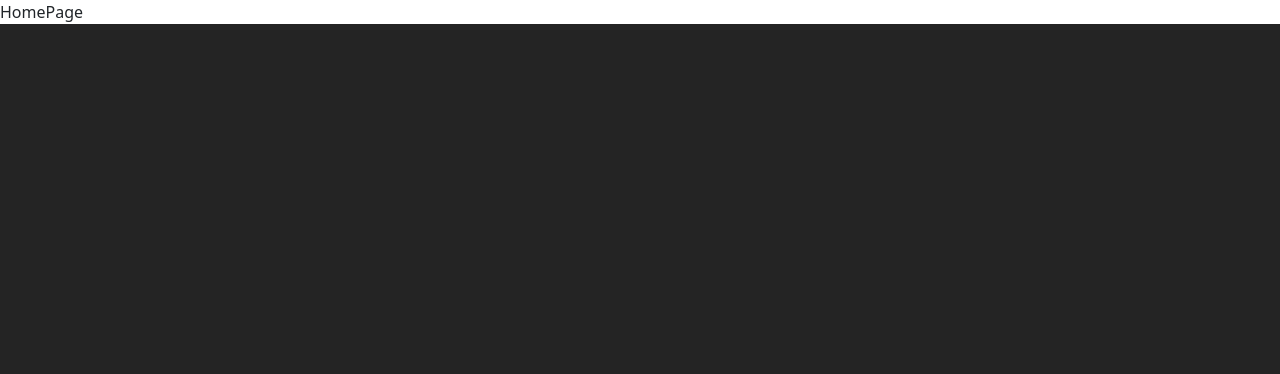
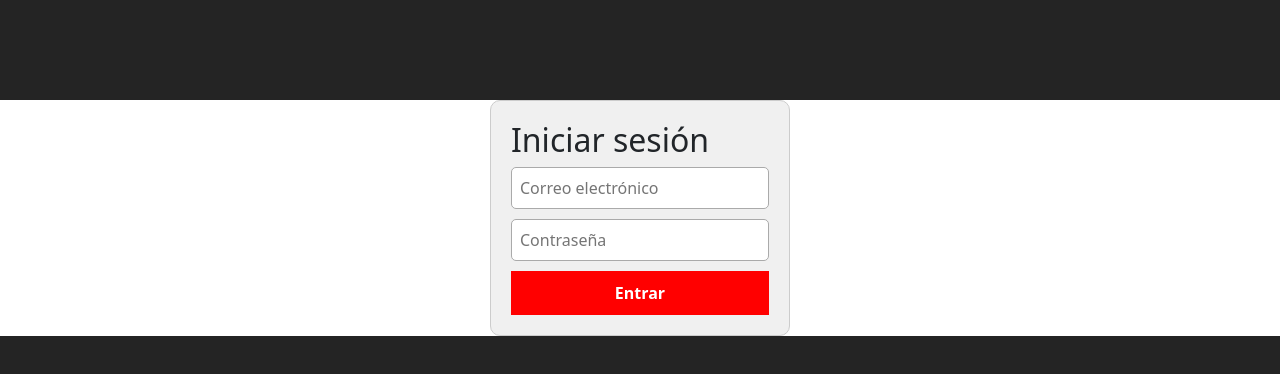
Before and after one commit to NicoZ22/defensa-final, a React (Vite) app in the folder defensa-gym/: page / in a window 1280 px wide. Shown: the top 374 px of the page. Built offline with nearby package versions, Linux system fonts and the light colour scheme.

Commit message:
logro conectar db.json con edit perfil

```diff
--- a/defensa-gym/src/components/MAIN/Editperfil.jsx
+++ b/defensa-gym/src/components/MAIN/Editperfil.jsx
@@ -4,23 +4,39 @@ import "../../styles/MAIN/editperfil.css";
 export const EditPerfil = () => {
   const [usuario, setUsuario] = useState(null);
   const [foto, setFoto] = useState(null);
-  const [storageKey, setStorageKey] = useState(null);
   const [editando, setEditando] = useState(false);
   const [form, setForm] = useState({});
+  const [userId, setUserId] = useState(null);
+  const [endpoint, setEndpoint] = useState(null);
 
   useEffect(() => {
-    const fuentes = ["empleadoData", "socioData", "adminData"];
-    for (let key of fuentes) {
-      const data = localStorage.getItem(key);
-      if (data) {
-        const parsed = JSON.parse(data);
-        setUsuario(parsed);
-        setFoto(parsed.foto || null);
-        setStorageKey(key);
-        setForm(parsed);
-        break;
-      }
-    }
+    const email = sessionStorage.getItem("userEmail");
+    const rol = sessionStorage.getItem("userRol");
+
+    if (!email || !rol) return;
+
+    const endpointMap = {
+      admin: "admins",
+      empleado: "empleados",
+      socio: "socios"
+    };
+
+    const ep = endpointMap[rol];
+    setEndpoint(ep);
+
+    fetch(`http://localhost:3000/${ep}?email=${email}`)
+      .then(res => res.json())
+      .then(data => {
+        if (data.length > 0) {
+          setUsuario(data[0]);
+          setForm(data[0]);
+          setFoto(data[0].foto || null);
+          setUserId(data[0].id);
+        }
+      })
+      .catch(err => {
+        console.error("Error al cargar usuario:", err);
+      });
   }, []);
 
   const handleImagen = (e) => {
@@ -63,16 +79,26 @@ export const EditPerfil = () => {
       return;
     }
 
-    setUsuario(form);
-    setEditando(false);
-    if (storageKey) {
-      localStorage.setItem(storageKey, JSON.stringify(form));
-    }
+    fetch(`http://localhost:3000/${endpoint}/${userId}`, {
+      method: "PUT",
+      headers: { "Content-Type": "application/json" },
+      body: JSON.stringify(form)
+    })
+      .then(res => res.json())
+      .then(data => {
+        setUsuario(data);
+        setEditando(false);
+        alert("Perfil actualizado correctamente.");
+      })
+      .catch(err => {
+        console.error("Error al guardar cambios:", err);
+        alert("Hubo un error al guardar los cambios.");
+      });
   };
 
   const cancelarEdicion = () => {
     setForm(usuario);
-    setFoto(usuario.foto || null);
+    setFoto(usuario?.foto || null);
     setEditando(false);
   };
 
--- a/defensa-gym/src/pages/PAGINAS DE INICIO/HomePage.jsx
+++ b/defensa-gym/src/pages/PAGINAS DE INICIO/HomePage.jsx
@@ -1,6 +1,91 @@
+
+// export const HomePage = () => {
+//   return (
+//     <div>HomePage</div>
+//   )
+// }
+
+
+
+import React, { useState } from "react";
+import { useNavigate } from "react-router-dom";
 
 export const HomePage = () => {
+  const [email, setEmail] = useState("");
+  const [contraseña, setContraseña] = useState("");
+  const [error, setError] = useState("");
+  const navigate = useNavigate();
+
+  const manejarLogin = async () => {
+    const roles = ["admins", "empleados", "socios"];
+
+    for (const rol of roles) {
+      try {
+        const res = await fetch(`http://localhost:3000/${rol}?email=${email}`);
+        const data = await res.json();
+
+        if (data.length > 0 && data[0].contraseña === contraseña) {
+          sessionStorage.setItem("userEmail", data[0].email);
+          sessionStorage.setItem("userRol", data[0].rol);
+          navigate("/editperfil"); // Asegúrate de tener esta ruta
+          return;
+        }
+      } catch (err) {
+        console.error("Error de conexión:", err);
+        setError("Error al conectar con el servidor.");
+        return;
+      }
+    }
+
+    setError("Correo o contraseña incorrectos.");
+  };
+
   return (
-    <div>HomePage</div>
-  )
-}
+    <div style={estilos.contenedor}>
+      <h2>Iniciar sesión</h2>
+      <input
+        type="email"
+        placeholder="Correo electrónico"
+        value={email}
+        onChange={(e) => setEmail(e.target.value)}
+        style={estilos.input}
+      />
+      <input
+        type="password"
+        placeholder="Contraseña"
+        value={contraseña}
+        onChange={(e) => setContraseña(e.target.value)}
+        style={estilos.input}
+      />
+      <button onClick={manejarLogin} style={estilos.boton}>Entrar</button>
+      {error && <p style={estilos.error}>{error}</p>}
+    </div>
+  );
+};
+
+const estilos = {
+  contenedor: {
+    display: "flex",
+    flexDirection: "column",
+    maxWidth: "300px",
+    margin: "100px auto",
+    padding: "20px",
+    border: "1px solid #ccc",
+    borderRadius: "10px",
+    backgroundColor: "#f0f0f0",
+  },
+  input: {
+    marginBottom: "10px",
+    padding: "8px",
+    fontSize: "16px"
+  },
+  boton: {
+    padding: "10px",
+    fontSize: "16px",
+    cursor: "pointer"
+  },
+  error: {
+    color: "red",
+    marginTop: "10px"
+  }
+};
```
Also changed, not shown: defensa-gym/database/db.json (+80 -20 lines).
